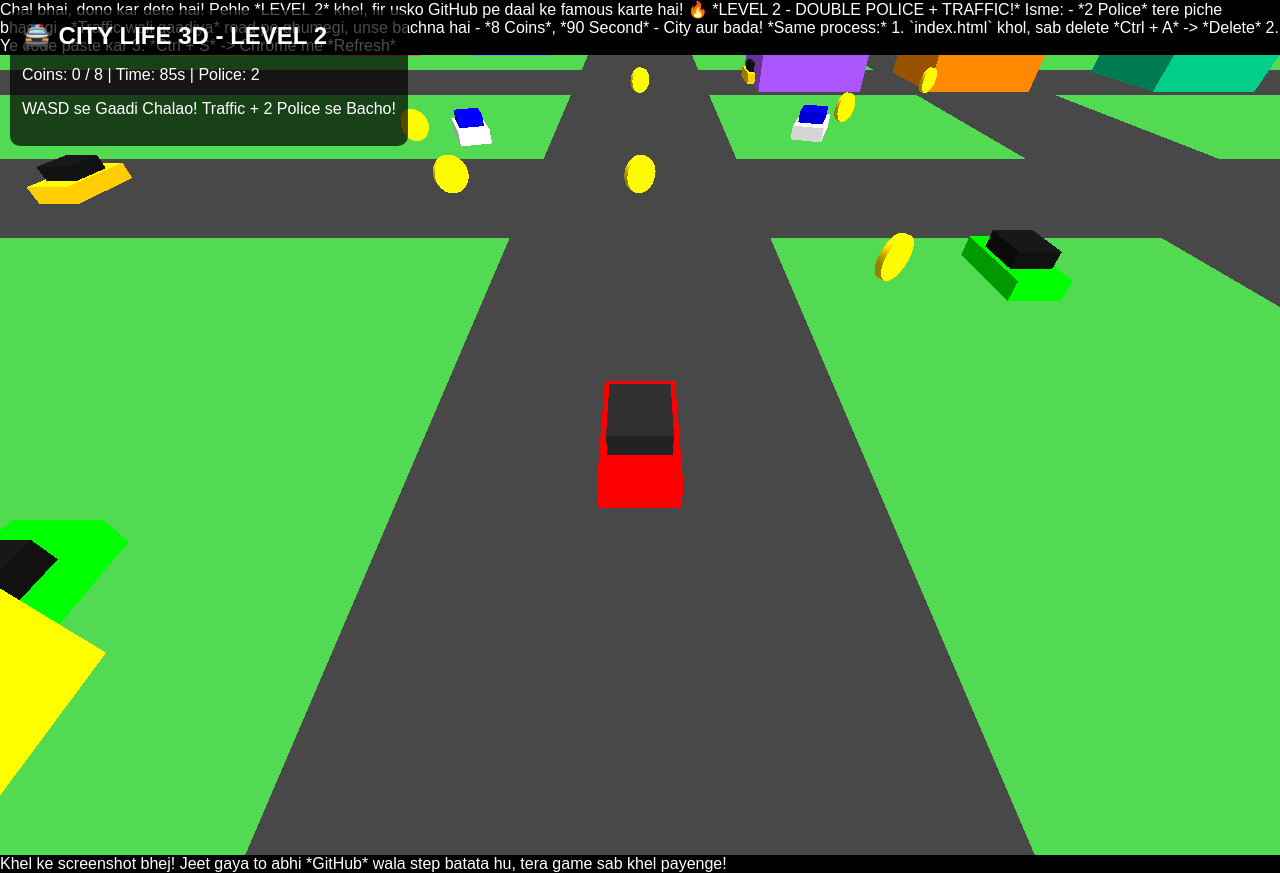
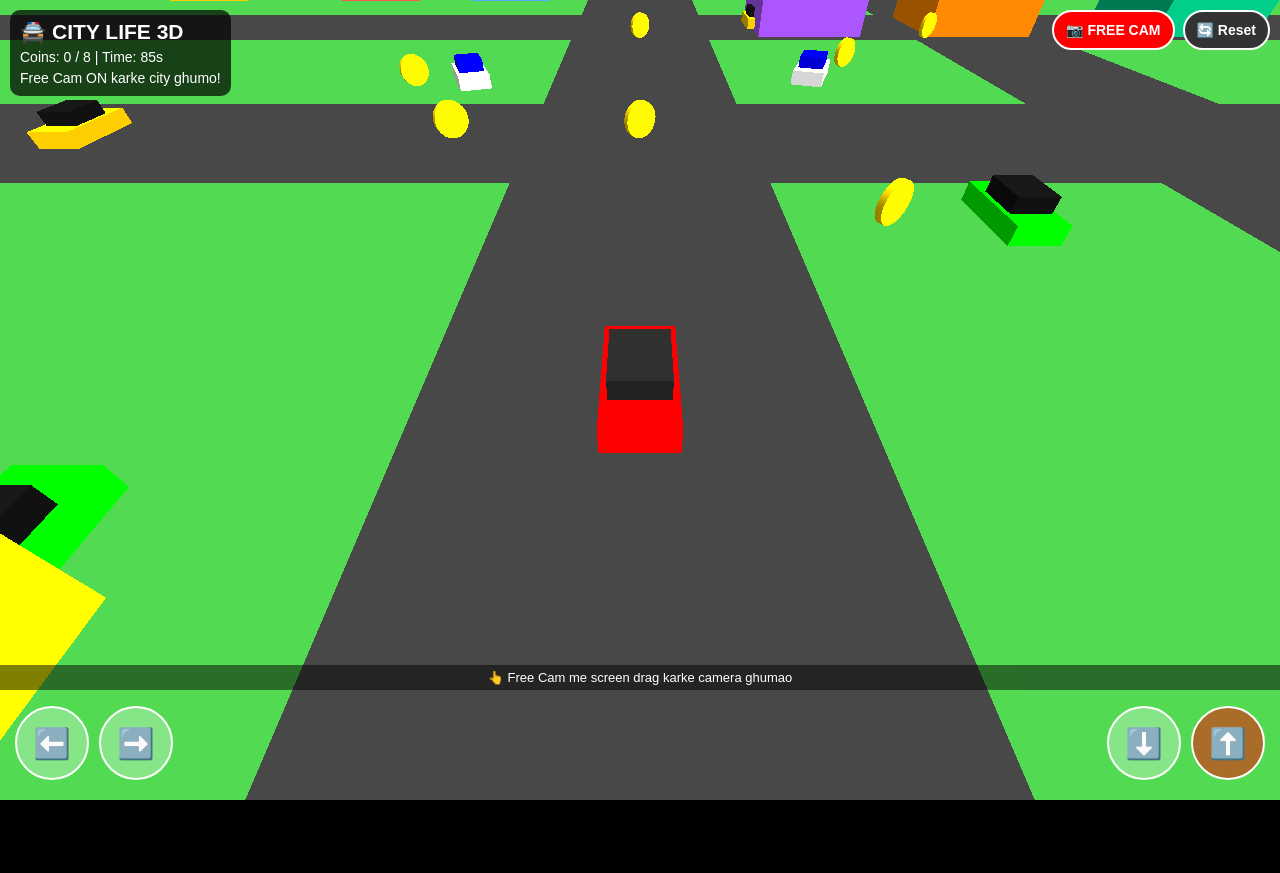
Before and after one commit to avnishwaghmare51-blip/city-life-game, a plain HTML site: page index.html in a window 1280 px wide. After the commit the page ends 800 px from the top, so only its background shows below. Drawn offline with nearby package versions, Linux system fonts and the light colour scheme; animation ran at ten frames a second.

Commit message:
Replace LEVEL 2 content with FREE CAM mode

```diff
--- a/index.html
+++ b/index.html
@@ -1,33 +1,42 @@
-Chal bhai, dono kar dete hai! Pehle *LEVEL 2* khel, fir usko GitHub pe daal ke famous karte hai! 🔥
-
-*LEVEL 2 - DOUBLE POLICE + TRAFFIC!*
-
-Isme:
-- *2 Police* tere piche bhagegi
-- *Traffic wali gaadiya* road pe ghumegi, unse bachna hai
-- *8 Coins*, *90 Second*
-- City aur bada!
-
-*Same process:*
-1. `index.html` khol, sab delete *Ctrl + A* -> *Delete*
-2. Ye code paste kar
-3. *Ctrl + S* -> Chrome me *Refresh*
 <!DOCTYPE html>
 <html>
 <head>
-<title>CITY LIFE 3D - LEVEL 2</title>
+<meta name="viewport" content="width=device-width, initial-scale=1.0, maximum-scale=1.0, user-scalable=no">
+<title>CITY LIFE 3D - FREE CAM</title>
 <style>
-body{margin:0;overflow:hidden;background:black;color:white;font-family:Arial}
-#ui{position:absolute;top:10px;left:10px;background:rgba(0,0,0,0.7);padding:12px;border-radius:10px;z-index:10}
+body{margin:0;overflow:hidden;background:black;color:white;font-family:Arial; touch-action:none}
+#ui{position:absolute;top:10px;left:10px;background:rgba(0,0,0,0.7);padding:10px;border-radius:10px;z-index:10;font-size:14px}
+#topBtns{position:absolute;top:10px;right:10px;z-index:20;display:flex;gap:8px}
+.topBtn{background:#ff0000;color:white;border:2px solid white;padding:10px 12px;border-radius:20px;font-weight:bold;font-size:14px}
+.topBtn.active{background:#00cc00}
+#controls{position:absolute;bottom:20px;left:0;right:0;display:flex;justify-content:space-between;padding:0 15px;z-index:20}
+.btn{width:70px;height:70px;background:rgba(255,255,255,0.3);border:2px solid white;border-radius:50%;color:white;font-size:30px;display:flex;align-items:center;justify-content:center;user-select:none}
+.btn:active{background:rgba(255,0,0,0.6)}
+#rightSide{display:flex;gap:10px}
+#hint{position:absolute;bottom:110px;left:0;right:0;text-align:center;font-size:13px;background:rgba(0,0,0,0.5);padding:5px;z-index:15}
 </style>
 </head>
 <body>
 <div id="ui">
-<h2 style="margin:0">🚔 CITY LIFE 3D - LEVEL 2</h2>
-<p>Coins: <span id="score">0</span> / 8 | Time: <span id="time">90</span>s | Police: 2</p>
-<p id="msg">WASD se Gaadi Chalao! Traffic + 2 Police se Bacho!</p>
+<h2 style="margin:0">🚔 CITY LIFE 3D</h2>
+<p style="margin:5px 0">Coins: <span id="score">0</span> / 8 | Time: <span id="time">90</span>s</p>
+<p id="msg" style="margin:0">Free Cam ON karke city ghumo!</p>
 </div>
-
+<div id="topBtns">
+<button class="topBtn" id="camBtn">📷 FREE CAM</button>
+<button class="topBtn" id="resetBtn" style="background:#333">🔄 Reset</button>
+</div>
+<div id="hint">👆 Free Cam me screen drag karke camera ghumao</div>
+<div id="controls">
+<div style="display:flex;gap:10px">
+<div class="btn" id="leftBtn">⬅️</div>
+<div class="btn" id="rightBtn">➡️</div>
+</div>
+<div id="rightSide">
+<div class="btn" id="downBtn">⬇️</div>
+<div class="btn" id="upBtn" style="background:rgba(255,0,0,0.5)">⬆️</div>
+</div>
+</div>
 <script src="https://cdnjs.cloudflare.com/ajax/libs/three.js/r128/three.min.js"></script>
 <script>
 let scene = new THREE.Scene();
@@ -39,7 +48,6 @@ document.body.appendChild(renderer.domElement);
 scene.add(new THREE.AmbientLight(0xffffff, 0.6));
 let light = new THREE.DirectionalLight(0xffffff, 1);
 light.position.set(10,20,10); scene.add(light);
-
 let ground = new THREE.Mesh(new THREE.PlaneGeometry(160,160), new THREE.MeshLambertMaterial({color:0x3a9a3a}));
 ground.rotation.x = -Math.PI/2; scene.add(ground);
 let roadMat = new THREE.MeshLambertMaterial({color:0x333333});
@@ -47,18 +55,14 @@ let roadMat = new THREE.MeshLambertMaterial({color:0x333333});
   let road = new THREE.Mesh(new THREE.PlaneGeometry(r[0],r[1]), roadMat);
   road.rotation.x=-Math.PI/2; road.position.set(r[2],0.1,r[3]); scene.add(road);
 });
-
-// Buildings
 let cols=[0xffcc00,0xff5555,0x55aaff,0xaa55ff,0xff8800,0x00cc88,0xff00aa,0x00cccc,0xffff00,0x55ff55];
 for(let i=0;i<12;i++){
   let h=6+Math.random()*10;
   let x = [-50,-30,-15,15,30,50][i%6];
   let z = [-50,-30,30,50][Math.floor(i/3)%4];
-  if(x==0 && z==0) continue;
   let b=new THREE.Mesh(new THREE.BoxGeometry(9,h,9), new THREE.MeshLambertMaterial({color:cols[i%10]}));
   b.position.set(x,h/2,z); scene.add(b);
 }
-
 function makeCar(color, cabinColor){
   let g = new THREE.Group();
   let body = new THREE.Mesh(new THREE.BoxGeometry(2,0.8,4), new THREE.MeshLambertMaterial({color}));
@@ -67,36 +71,76 @@ function makeCar(color, cabinColor){
   cabin.position.y=1.3; g.add(cabin);
   return g;
 }
-
-let car = makeCar(0xff0000, 0x222222);
-car.position.set(0,0,20); scene.add(car);
-
+let car = makeCar(0xff0000, 0x222222); car.position.set(0,0,20); scene.add(car);
 let police1 = makeCar(0xffffff, 0x0000ff); police1.position.set(-15,0,-20); scene.add(police1);
 let police2 = makeCar(0xffffff, 0x0000ff); police2.position.set(15,0,-20); scene.add(police2);
-
-// Traffic Cars - Yellow / Green
 let traffics=[];
 [[0xffcc00,-20,0],[0x00ff00,20,10],[0xffcc00,0,-30],[0x00ff00,-25,25]].forEach(t=>{
-  let tc = makeCar(t[0], 0x111111);
-  tc.position.set(t[1],0,t[2]); scene.add(tc); traffics.push({car:tc, dir: Math.random()>0.5?1:-1, speed:0.1+Math.random()*0.15});
+  let tc = makeCar(t[0], 0x111111); tc.position.set(t[1],0,t[2]); scene.add(tc);
+  traffics.push({car:tc, dir: Math.random()>0.5?1:-1, speed:0.1+Math.random()*0.15});
 });
-
-// Coins 8
 let coins=[]; let coinGeo=new THREE.CylinderGeometry(0.9,0.9,0.3,20);
 let coinMat=new THREE.MeshLambertMaterial({color:0xffd700});
 [[-10,0],[10,10],[-15,-10],[15,-15],[0,0],[-25,15],[25,-25],[0,-25]].forEach(p=>{
   let c=new THREE.Mesh(coinGeo,coinMat); c.rotation.x=Math.PI/2; c.position.set(p[0],1,p[1]); scene.add(c); coins.push(c);
 });
-
 let keys={}, score=0, timeLeft=90, gameOver=false, speed=0, angle=0;
+let freeCam=false, camYaw=0, camPitch=0.4, camDist=18, camTarget=new THREE.Vector3(0,2,20);
 document.addEventListener("keydown", e=>keys[e.key.toLowerCase()]=true);
 document.addEventListener("keyup", e=>keys[e.key.toLowerCase()]=false);
+function bindBtn(id, key){
+  let el = document.getElementById(id);
+  el.addEventListener("touchstart", e=>{ e.preventDefault(); keys[key]=true; });
+  el.addEventListener("touchend", e=>{ e.preventDefault(); keys[key]=false; });
+  el.addEventListener("mousedown", ()=>{ keys[key]=true; });
+  el.addEventListener("mouseup", ()=>{ keys[key]=false; });
+}
+bindBtn("upBtn","w"); bindBtn("downBtn","s"); bindBtn("leftBtn","a"); bindBtn("rightBtn","d");
+let camBtn = document.getElementById("camBtn");
+camBtn.addEventListener("click", ()=>{
+  freeCam = !freeCam;
+  if(freeCam){
+    camBtn.classList.add("active");
+    camBtn.innerText="🚗 CAR CAM";
+    camTarget.copy(car.position); camTarget.y=2;
+    camYaw = angle;
+    document.getElementById("msg").innerText="📷 FREE CAM ON! Screen drag karke ghumao";
+  } else {
+    camBtn.classList.remove("active");
+    camBtn.innerText="📷 FREE CAM";
+    document.getElementById("msg").innerText="🚗 Car Cam wapas!";
+  }
+});
+document.getElementById("resetBtn").addEventListener("click", ()=>{ location.reload(); });
+let dragging=false, lastX=0, lastY=0;
+renderer.domElement.addEventListener("touchstart", e=>{
+  if(freeCam && e.touches.length==1){ dragging=true; lastX=e.touches[0].clientX; lastY=e.touches[0].clientY; }
+}, {passive:true});
+renderer.domElement.addEventListener("touchmove", e=>{
+  if(freeCam && dragging && e.touches.length==1){
+    let dx = e.touches[0].clientX - lastX;
+    let dy = e.touches[0].clientY - lastY;
+    camYaw -= dx * 0.01;
+    camPitch = Math.max(0.05, Math.min(1.4, camPitch + dy * 0.01));
+    lastX=e.touches[0].clientX; lastY=e.touches[0].clientY;
+  }
+}, {passive:true});
+renderer.domElement.addEventListener("touchend", ()=>{ dragging=false; });
+renderer.domElement.addEventListener("mousedown", e=>{ if(freeCam){ dragging=true; lastX=e.clientX; lastY=e.clientY; }});
+window.addEventListener("mousemove", e=>{
+  if(freeCam && dragging){
+    camYaw -= (e.clientX-lastX)*0.01;
+    camPitch = Math.max(0.05, Math.min(1.4, camPitch + (e.clientY-lastY)*0.01));
+    lastX=e.clientX; lastY=e.clientY;
+  }
+});
+window.addEventListener("mouseup", ()=>{ dragging=false; });
+window.addEventListener("wheel", e=>{ if(freeCam){ camDist = Math.max(5, Math.min(40, camDist + e.deltaY*0.02)); }});
 setInterval(()=>{
   if(gameOver) return;
   timeLeft--; document.getElementById("time").innerText=timeLeft;
   if(timeLeft<=0){ gameOver=true; document.getElementById("msg").innerText="⏰ TIME UP! Score: "+score+" / 8"; }
 },1000);
-
 function chase(police, spd){
   let dx = car.position.x - police.position.x;
   let dz = car.position.z - police.position.z;
@@ -105,7 +149,6 @@ function chase(police, spd){
   police.lookAt(car.position); police.rotation.y += Math.PI;
   return dist;
 }
-
 function animate(){
   requestAnimationFrame(animate);
   if(!gameOver){
@@ -119,31 +162,32 @@ function animate(){
     car.position.z -= Math.cos(angle)*speed;
     car.position.x = Math.max(-70, Math.min(70, car.position.x));
     car.position.z = Math.max(-70, Math.min(70, car.position.z));
-
-    // Traffic move
     traffics.forEach(t=>{
       t.car.position.x += t.dir * t.speed;
       if(t.car.position.x>60) t.dir=-1;
       if(t.car.position.x<-60) t.dir=1;
-      // Takkar?
-      if(Math.abs(t.car.position.x-car.position.x)<2.5 && Math.abs(t.car.position.z-car.position.z)<2.5){
-        speed = -0.2; // thokar lagi, piche dhakelo
-      }
+      if(Math.abs(t.car.position.x-car.position.x)<2.5 && Math.abs(t.car.position.z-car.position.z)<2.5){ speed = -0.2; }
     });
-
     let d1 = chase(police1, 0.20);
     let d2 = chase(police2, 0.18);
-    if(d1<3 || d2<3){ gameOver=true; document.getElementById("msg").innerText="🚔 PAKDE GAYE! 2 Police ne gher liya! Refresh karke fir try kar!"; }
-
-    camera.position.set(car.position.x + Math.sin(angle)*10, 10, car.position.z + Math.cos(angle)*10);
-    camera.lookAt(car.position);
-
+    if(d1<3 || d2<3){ gameOver=true; document.getElementById("msg").innerText="🚔 PAKDE GAYE! Refresh karke fir try kar!"; }
+    if(freeCam){
+      camTarget.lerp(car.position, 0.05); camTarget.y=2;
+      let cx = camTarget.x + Math.sin(camYaw)*Math.cos(camPitch)*camDist;
+      let cz = camTarget.z + Math.cos(camYaw)*Math.cos(camPitch)*camDist;
+      let cy = camTarget.y + Math.sin(camPitch)*camDist;
+      camera.position.set(cx, cy, cz);
+      camera.lookAt(camTarget);
+    } else {
+      camera.position.set(car.position.x + Math.sin(angle)*10, 10, car.position.z + Math.cos(angle)*10);
+      camera.lookAt(car.position);
+    }
     coins.forEach((c,i)=>{
       c.rotation.z += 0.05;
       if(Math.abs(c.position.x-car.position.x)<2 && Math.abs(c.position.z-car.position.z)<2){
         scene.remove(c); coins.splice(i,1); score++;
         document.getElementById("score").innerText=score;
-        if(score==8){ gameOver=true; document.getElementById("msg").innerText="🏆 LEVEL 2 CLEAR! Tu LEGEND hai! Ab GitHub pe daal!"; }
+        if(score==8){ gameOver=true; document.getElementById("msg").innerText="🏆 LEVEL 2 CLEAR! Tu LEGEND hai!"; }
       }
     });
   }
@@ -153,4 +197,3 @@ animate();
 </script>
 </body>
 </html>
-Khel ke screenshot bhej! Jeet gaya to abhi *GitHub* wala step batata hu, tera game sab khel payenge!
```
